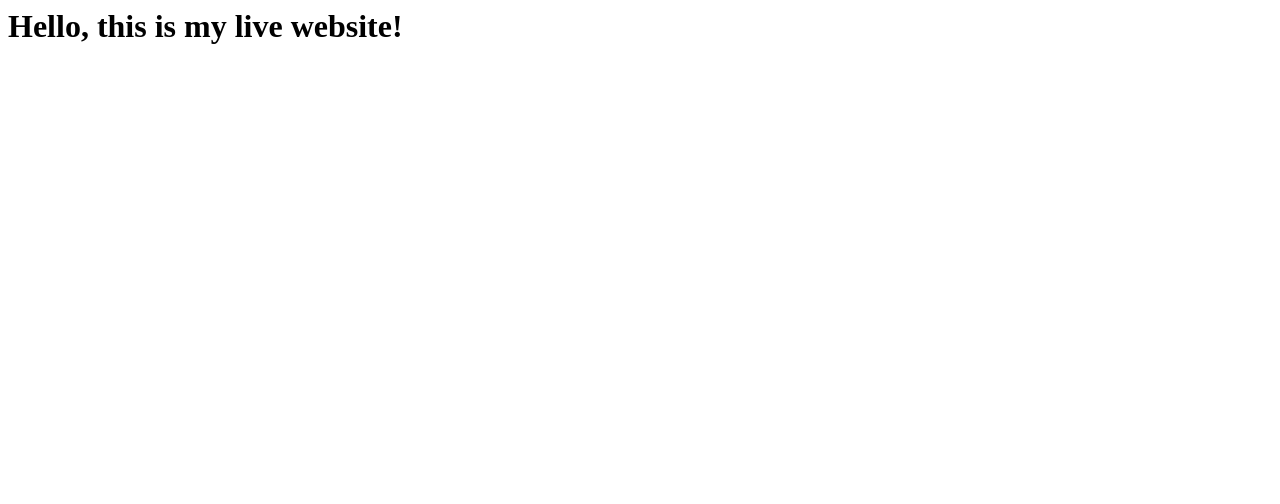
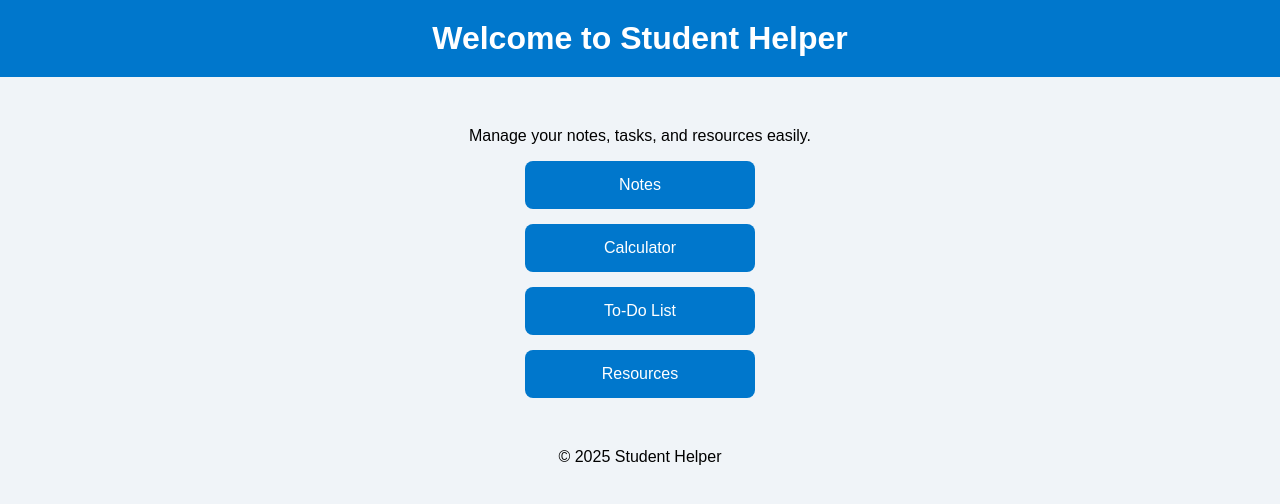
Before and after one commit to ranjananurag2008-lab/Student-helper-, a plain HTML site: page Index.html in a window 1280 px wide. Drawn offline with Linux system fonts and the light colour scheme.

Commit message:
Update Index.html

```diff
--- a/Index.html
+++ b/Index.html
@@ -1 +1,33 @@
-<h1>Hello, this is my live website!</h1>
+<!DOCTYPE html>
+<html lang="en">
+<head>
+  <meta charset="UTF-8">
+  <meta name="viewport" content="width=device-width, initial-scale=1.0">
+  <title>Student Helper</title>
+  <style>
+    body { font-family: Arial; background: #f0f4f8; text-align: center; margin: 0; padding: 0; }
+    header { background: #0077cc; color: white; padding: 20px 0; }
+    h1 { margin: 0; }
+    .container { margin: 50px auto; max-width: 500px; }
+    a.button { display: block; margin: 15px auto; padding: 15px; background: #0077cc; color: white; text-decoration: none; border-radius: 8px; width: 200px; }
+    a.button:hover { background: #005fa3; }
+  </style>
+</head>
+<body>
+  <header>
+    <h1>Welcome to Student Helper</h1>
+  </header>
+
+  <div class="container">
+    <p>Manage your notes, tasks, and resources easily.</p>
+    <a href="#" class="button">Notes</a>
+    <a href="#" class="button">Calculator</a>
+    <a href="#" class="button">To-Do List</a>
+    <a href="#" class="button">Resources</a>
+  </div>
+
+  <footer>
+    <p>&copy; 2025 Student Helper</p>
+  </footer>
+</body>
+</html>
```
